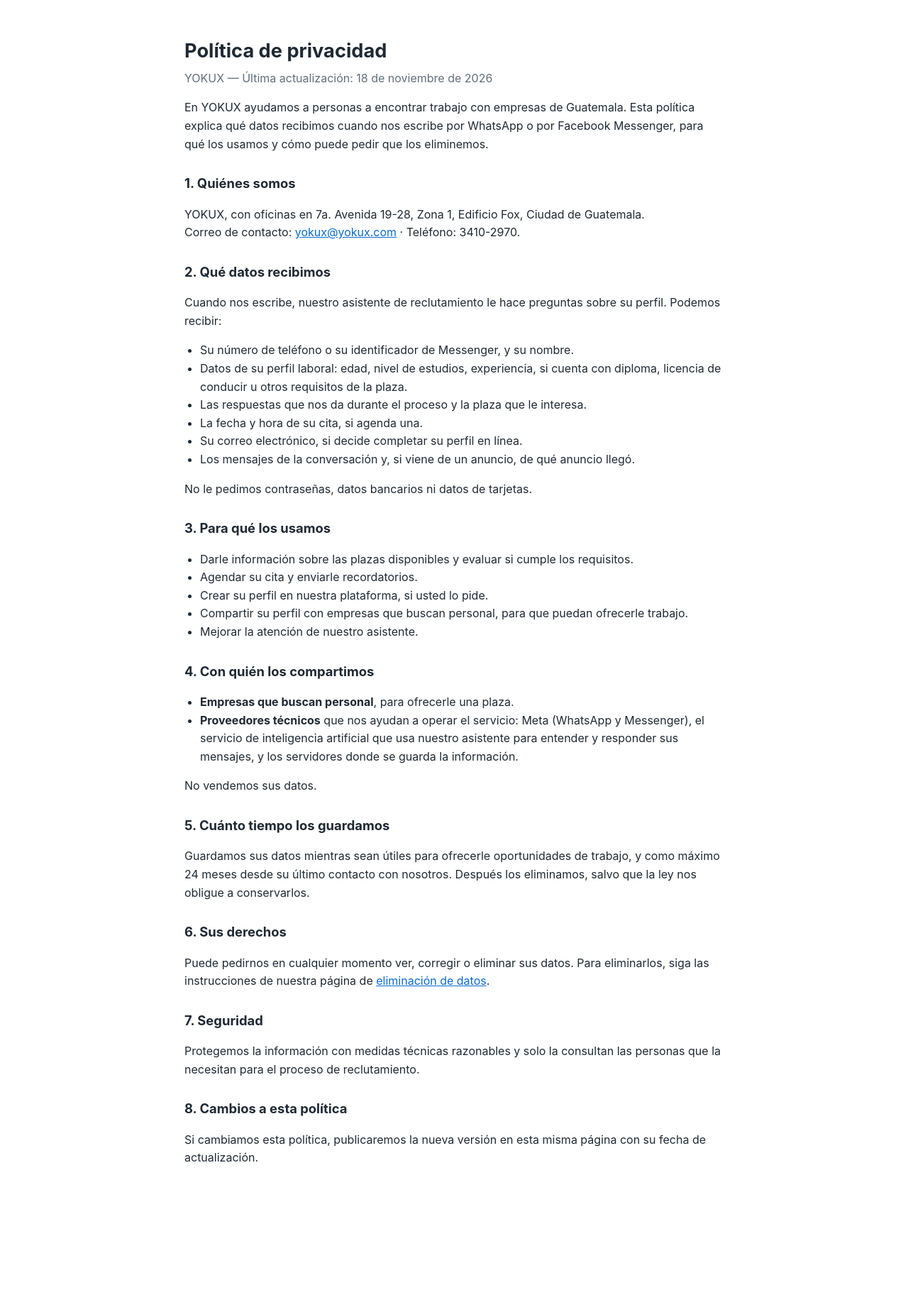
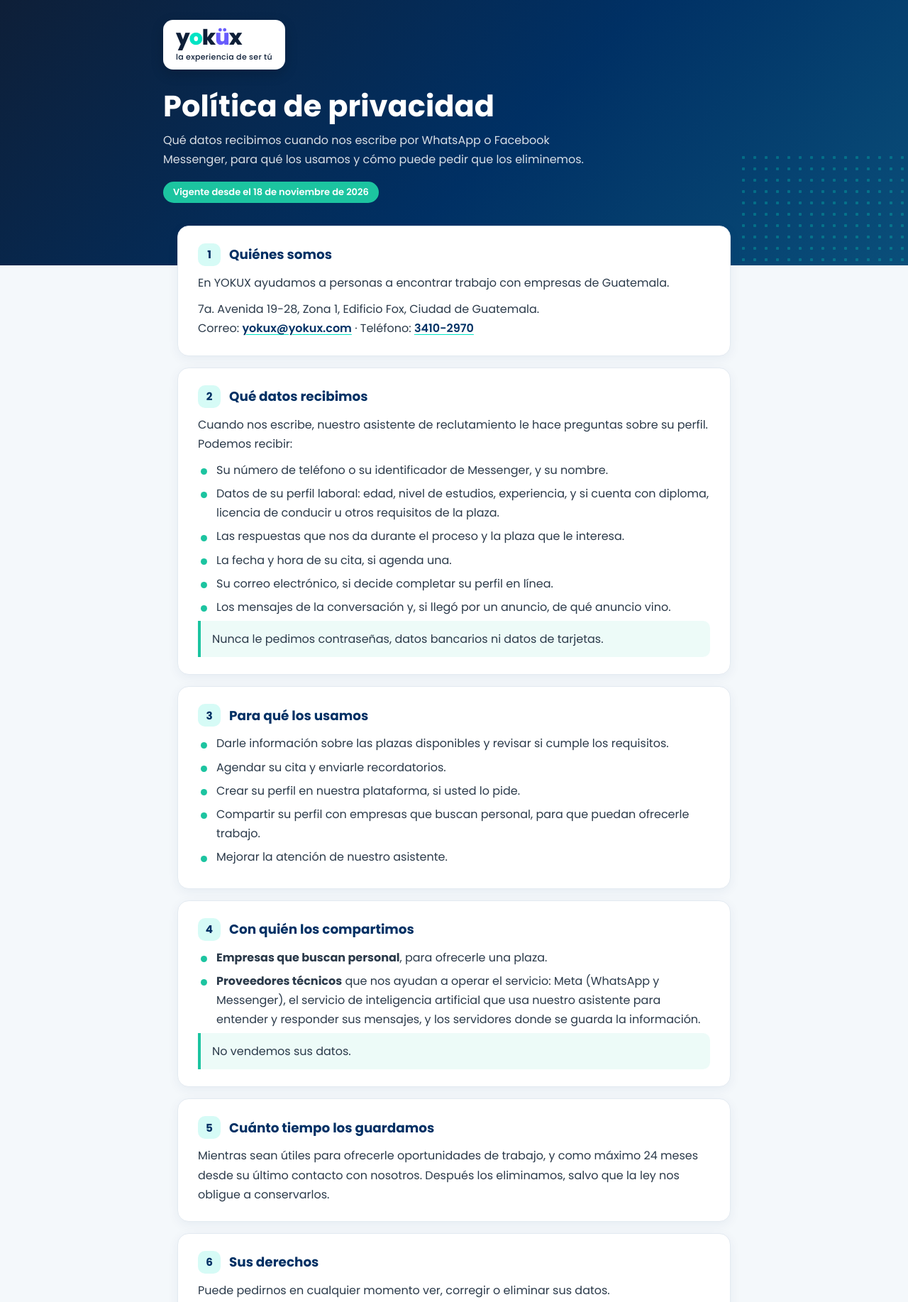
Before and after one commit to Mario-De-Leon/yokux-legal, a plain HTML site: page privacidad/index.html in a window 1280 px wide. Shown: the top 1835 px of the page at 71% size. Before the commit the page ends 1725 px from the top, so only its background shows below. Drawn offline with Linux system fonts and the light colour scheme.

Commit message:
Estilo con los colores de YOKUX (marino, turquesa, violeta) y tipografia Poppins
Co-Authored-By: Claude Opus 5.5 <noreply@anthropic.com>

```diff
--- /dev/null
+++ b/estilos.css
@@ -0,0 +1,124 @@
+/* Colores tomados de las piezas graficas de YOKUX (pagina de Facebook). */
+:root {
+  --marino: #003064;
+  --marino-oscuro: #0e1f38;
+  --turquesa: #00e4c4;
+  --verde: #1cc4a0;
+  --violeta: #685cfc;
+  --texto: #2b3a4a;
+  --suave: #5f6f80;
+  --fondo: #f4f8fb;
+  --borde: #e3eaf1;
+}
+
+* { box-sizing: border-box; }
+
+body {
+  margin: 0;
+  font-family: "Poppins", -apple-system, "Segoe UI", Roboto, Arial, sans-serif;
+  color: var(--texto);
+  background: var(--fondo);
+  line-height: 1.7;
+  font-size: 16px;
+}
+
+a { color: var(--marino); font-weight: 600; text-decoration-color: var(--turquesa); text-underline-offset: 3px; }
+a:hover { color: var(--violeta); }
+
+/* --- Encabezado ------------------------------------------------------- */
+.encabezado {
+  background: linear-gradient(135deg, var(--marino-oscuro) 0%, var(--marino) 55%, #0a4f7a 100%);
+  color: #fff;
+  padding: 28px 20px 88px;
+  position: relative;
+  overflow: hidden;
+}
+.encabezado::after {           /* puntos decorativos, como en sus piezas */
+  content: "";
+  position: absolute; right: -20px; bottom: -20px; width: 260px; height: 180px;
+  background-image: radial-gradient(rgba(0, 228, 196, .45) 2px, transparent 2.5px);
+  background-size: 16px 16px;
+  opacity: .6;
+}
+.encabezado .contenido { max-width: 820px; margin: 0 auto; position: relative; z-index: 1; }
+
+.logo {
+  display: inline-flex; flex-direction: column; align-items: flex-start;
+  background: #fff; border-radius: 14px; padding: 10px 18px 8px;
+  text-decoration: none; box-shadow: 0 6px 18px rgba(0, 0, 0, .18);
+}
+.logo .marca { font-size: 30px; font-weight: 800; letter-spacing: -1px; line-height: 1; color: var(--marino-oscuro); }
+.logo .o { color: var(--turquesa); }
+.logo .u { color: var(--violeta); }
+.logo .lema { font-size: 11px; font-weight: 500; color: var(--marino-oscuro); letter-spacing: .3px; margin-top: 3px; }
+
+.encabezado h1 { font-size: clamp(1.8rem, 5vw, 2.6rem); line-height: 1.15; margin: 28px 0 10px; font-weight: 700; }
+.encabezado .bajada { margin: 0; color: rgba(255, 255, 255, .85); max-width: 620px; }
+.vigencia {
+  display: inline-block; margin-top: 18px; padding: 4px 14px; border-radius: 999px;
+  background: var(--verde); color: #fff; font-size: 13px; font-weight: 600;
+}
+
+/* --- Cuerpo ----------------------------------------------------------- */
+main { max-width: 820px; margin: -56px auto 0; padding: 0 20px 48px; position: relative; z-index: 2; }
+
+.tarjeta {
+  background: #fff; border: 1px solid var(--borde); border-radius: 16px;
+  padding: 24px 28px; margin-bottom: 16px;
+  box-shadow: 0 4px 16px rgba(0, 48, 100, .06);
+}
+.tarjeta h2 {
+  display: flex; align-items: center; gap: 12px;
+  font-size: 1.15rem; color: var(--marino); margin: 0 0 10px;
+}
+.numero {
+  flex: none; width: 32px; height: 32px; border-radius: 10px;
+  display: inline-flex; align-items: center; justify-content: center;
+  background: rgba(0, 228, 196, .16); color: var(--marino); font-size: .95rem; font-weight: 700;
+}
+.tarjeta p { margin: 0 0 10px; }
+.tarjeta p:last-child { margin-bottom: 0; }
+
+ul.lista { list-style: none; padding: 0; margin: 6px 0 0; }
+ul.lista li { position: relative; padding-left: 26px; margin-bottom: 6px; }
+ul.lista li::before {
+  content: ""; position: absolute; left: 4px; top: .7em; width: 9px; height: 9px;
+  border-radius: 50%; background: var(--verde);
+}
+
+.destacado {
+  border-left: 4px solid var(--verde); background: rgba(28, 196, 160, .08);
+  padding: 12px 16px; border-radius: 0 10px 10px 0; margin-top: 12px;
+}
+
+/* Pasos numerados (eliminacion de datos) */
+ol.pasos { list-style: none; counter-reset: paso; padding: 0; margin: 8px 0 0; }
+ol.pasos li { counter-increment: paso; position: relative; padding: 0 0 18px 52px; }
+ol.pasos li::before {
+  content: counter(paso); position: absolute; left: 0; top: -2px;
+  width: 36px; height: 36px; border-radius: 50%;
+  background: var(--marino); color: #fff; font-weight: 700;
+  display: flex; align-items: center; justify-content: center;
+}
+ol.pasos li:last-child { padding-bottom: 0; }
+
+.boton {
+  display: inline-block; margin-top: 6px; padding: 10px 20px; border-radius: 999px;
+  background: var(--verde); color: #fff; text-decoration: none; font-weight: 600;
+}
+.boton:hover { background: var(--marino); color: #fff; }
+
+/* Portada */
+.opciones { display: grid; gap: 16px; grid-template-columns: repeat(auto-fit, minmax(240px, 1fr)); }
+.opcion { display: block; text-decoration: none; color: inherit; font-weight: 400; transition: transform .15s, box-shadow .15s; }
+.opcion:hover { transform: translateY(-2px); box-shadow: 0 10px 24px rgba(0, 48, 100, .12); color: inherit; }
+.opcion h2 { margin-bottom: 6px; }
+
+/* --- Pie -------------------------------------------------------------- */
+footer { text-align: center; color: var(--suave); font-size: 14px; padding: 8px 20px 40px; }
+footer a { font-weight: 500; }
+
+@media (max-width: 560px) {
+  .tarjeta { padding: 20px; }
+  .encabezado { padding-bottom: 80px; }
+}
--- a/privacidad/index.html
+++ b/privacidad/index.html
@@ -4,66 +4,91 @@
 <meta charset="utf-8">
 <meta name="viewport" content="width=device-width, initial-scale=1">
 <title>Política de privacidad — YOKUX</title>
-<style>
-  body { font-family: -apple-system, Segoe UI, Roboto, Arial, sans-serif; line-height: 1.6; color: #1f2933; background: #fff; margin: 0; }
-  main { max-width: 760px; margin: 0 auto; padding: 32px 20px 64px; }
-  h1 { font-size: 1.7rem; margin-bottom: 4px; }
-  h2 { font-size: 1.15rem; margin-top: 28px; }
-  .fecha { color: #616e7c; margin-top: 0; }
-  ul { padding-left: 22px; }
-  a { color: #0b6bcb; }
-</style>
+<meta name="description" content="Cómo YOKUX usa y protege los datos de las personas que nos escriben por WhatsApp o Facebook Messenger.">
+<link rel="preconnect" href="https://fonts.googleapis.com">
+<link rel="preconnect" href="https://fonts.gstatic.com" crossorigin>
+<link href="https://fonts.googleapis.com/css2?family=Poppins:wght@400;500;600;700;800&display=swap" rel="stylesheet">
+<link rel="stylesheet" href="../estilos.css">
 </head>
 <body>
+<header class="encabezado">
+  <div class="contenido">
+    <a class="logo" href="../" aria-label="YOKUX, inicio">
+      <span class="marca">y<span class="o">o</span>k<span class="u">ü</span>x</span>
+      <span class="lema">la experiencia de ser tú</span>
+    </a>
+    <h1>Política de privacidad</h1>
+    <p class="bajada">Qué datos recibimos cuando nos escribe por WhatsApp o Facebook Messenger, para qué los usamos y cómo puede pedir que los eliminemos.</p>
+    <span class="vigencia">Vigente desde el 18 de noviembre de 2026</span>
+  </div>
+</header>
+
 <main>
-<h1>Política de privacidad</h1>
-<p class="fecha">YOKUX — Última actualización: 18 de noviembre de 2026</p>
+  <section class="tarjeta">
+    <h2><span class="numero">1</span>Quiénes somos</h2>
+    <p>En YOKUX ayudamos a personas a encontrar trabajo con empresas de Guatemala.</p>
+    <p>7a. Avenida 19-28, Zona 1, Edificio Fox, Ciudad de Guatemala.<br>
+    Correo: <a href="mailto:yokux@yokux.com">yokux@yokux.com</a> · Teléfono: <a href="tel:+50234102970">3410-2970</a></p>
+  </section>
 
-<p>En YOKUX ayudamos a personas a encontrar trabajo con empresas de Guatemala. Esta política explica qué datos recibimos cuando nos escribe por WhatsApp o por Facebook Messenger, para qué los usamos y cómo puede pedir que los eliminemos.</p>
-
-<h2>1. Quiénes somos</h2>
-<p>YOKUX, con oficinas en 7a. Avenida 19-28, Zona 1, Edificio Fox, Ciudad de Guatemala.<br>
-Correo de contacto: <a href="mailto:yokux@yokux.com">yokux@yokux.com</a> · Teléfono: 3410-2970.</p>
-
-<h2>2. Qué datos recibimos</h2>
+  <section class="tarjeta">
+    <h2><span class="numero">2</span>Qué datos recibimos</h2>
     <p>Cuando nos escribe, nuestro asistente de reclutamiento le hace preguntas sobre su perfil. Podemos recibir:</p>
-<ul>
+    <ul class="lista">
       <li>Su número de teléfono o su identificador de Messenger, y su nombre.</li>
-  <li>Datos de su perfil laboral: edad, nivel de estudios, experiencia, si cuenta con diploma, licencia de conducir u otros requisitos de la plaza.</li>
+      <li>Datos de su perfil laboral: edad, nivel de estudios, experiencia, y si cuenta con diploma, licencia de conducir u otros requisitos de la plaza.</li>
       <li>Las respuestas que nos da durante el proceso y la plaza que le interesa.</li>
       <li>La fecha y hora de su cita, si agenda una.</li>
       <li>Su correo electrónico, si decide completar su perfil en línea.</li>
-  <li>Los mensajes de la conversación y, si viene de un anuncio, de qué anuncio llegó.</li>
+      <li>Los mensajes de la conversación y, si llegó por un anuncio, de qué anuncio vino.</li>
     </ul>
-<p>No le pedimos contraseñas, datos bancarios ni datos de tarjetas.</p>
+    <p class="destacado">Nunca le pedimos contraseñas, datos bancarios ni datos de tarjetas.</p>
+  </section>
 
-<h2>3. Para qué los usamos</h2>
-<ul>
-  <li>Darle información sobre las plazas disponibles y evaluar si cumple los requisitos.</li>
+  <section class="tarjeta">
+    <h2><span class="numero">3</span>Para qué los usamos</h2>
+    <ul class="lista">
+      <li>Darle información sobre las plazas disponibles y revisar si cumple los requisitos.</li>
       <li>Agendar su cita y enviarle recordatorios.</li>
       <li>Crear su perfil en nuestra plataforma, si usted lo pide.</li>
       <li>Compartir su perfil con empresas que buscan personal, para que puedan ofrecerle trabajo.</li>
       <li>Mejorar la atención de nuestro asistente.</li>
     </ul>
+  </section>
 
-<h2>4. Con quién los compartimos</h2>
-<ul>
+  <section class="tarjeta">
+    <h2><span class="numero">4</span>Con quién los compartimos</h2>
+    <ul class="lista">
       <li><strong>Empresas que buscan personal</strong>, para ofrecerle una plaza.</li>
       <li><strong>Proveedores técnicos</strong> que nos ayudan a operar el servicio: Meta (WhatsApp y Messenger), el servicio de inteligencia artificial que usa nuestro asistente para entender y responder sus mensajes, y los servidores donde se guarda la información.</li>
     </ul>
-<p>No vendemos sus datos.</p>
+    <p class="destacado">No vendemos sus datos.</p>
+  </section>
 
-<h2>5. Cuánto tiempo los guardamos</h2>
-<p>Guardamos sus datos mientras sean útiles para ofrecerle oportunidades de trabajo, y como máximo 24 meses desde su último contacto con nosotros. Después los eliminamos, salvo que la ley nos obligue a conservarlos.</p>
+  <section class="tarjeta">
+    <h2><span class="numero">5</span>Cuánto tiempo los guardamos</h2>
+    <p>Mientras sean útiles para ofrecerle oportunidades de trabajo, y como máximo 24 meses desde su último contacto con nosotros. Después los eliminamos, salvo que la ley nos obligue a conservarlos.</p>
+  </section>
 
-<h2>6. Sus derechos</h2>
-<p>Puede pedirnos en cualquier momento ver, corregir o eliminar sus datos. Para eliminarlos, siga las instrucciones de nuestra página de <a href="../eliminacion-datos/">eliminación de datos</a>.</p>
+  <section class="tarjeta">
+    <h2><span class="numero">6</span>Sus derechos</h2>
+    <p>Puede pedirnos en cualquier momento ver, corregir o eliminar sus datos.</p>
+    <a class="boton" href="../eliminacion-datos/">Cómo eliminar mis datos</a>
+  </section>
 
-<h2>7. Seguridad</h2>
-<p>Protegemos la información con medidas técnicas razonables y solo la consultan las personas que la necesitan para el proceso de reclutamiento.</p>
+  <section class="tarjeta">
+    <h2><span class="numero">7</span>Seguridad</h2>
+    <p>Protegemos la información con medidas técnicas razonables, y solo la consultan las personas que la necesitan para el proceso de reclutamiento.</p>
+  </section>
 
-<h2>8. Cambios a esta política</h2>
-<p>Si cambiamos esta política, publicaremos la nueva versión en esta misma página con su fecha de actualización.</p>
+  <section class="tarjeta">
+    <h2><span class="numero">8</span>Cambios a esta política</h2>
+    <p>Si la cambiamos, publicaremos la nueva versión en esta misma página, con su fecha de vigencia.</p>
+  </section>
 </main>
+
+<footer>
+  © 2026 YOKUX · <a href="../eliminacion-datos/">Eliminación de datos</a> · <a href="mailto:yokux@yokux.com">yokux@yokux.com</a>
+</footer>
 </body>
 </html>
```
Also changed, not shown: eliminacion-datos/index.html (+42 -23 lines), index.html (+38 -10 lines). Lines whose indentation alone changed are shown as unchanged.
